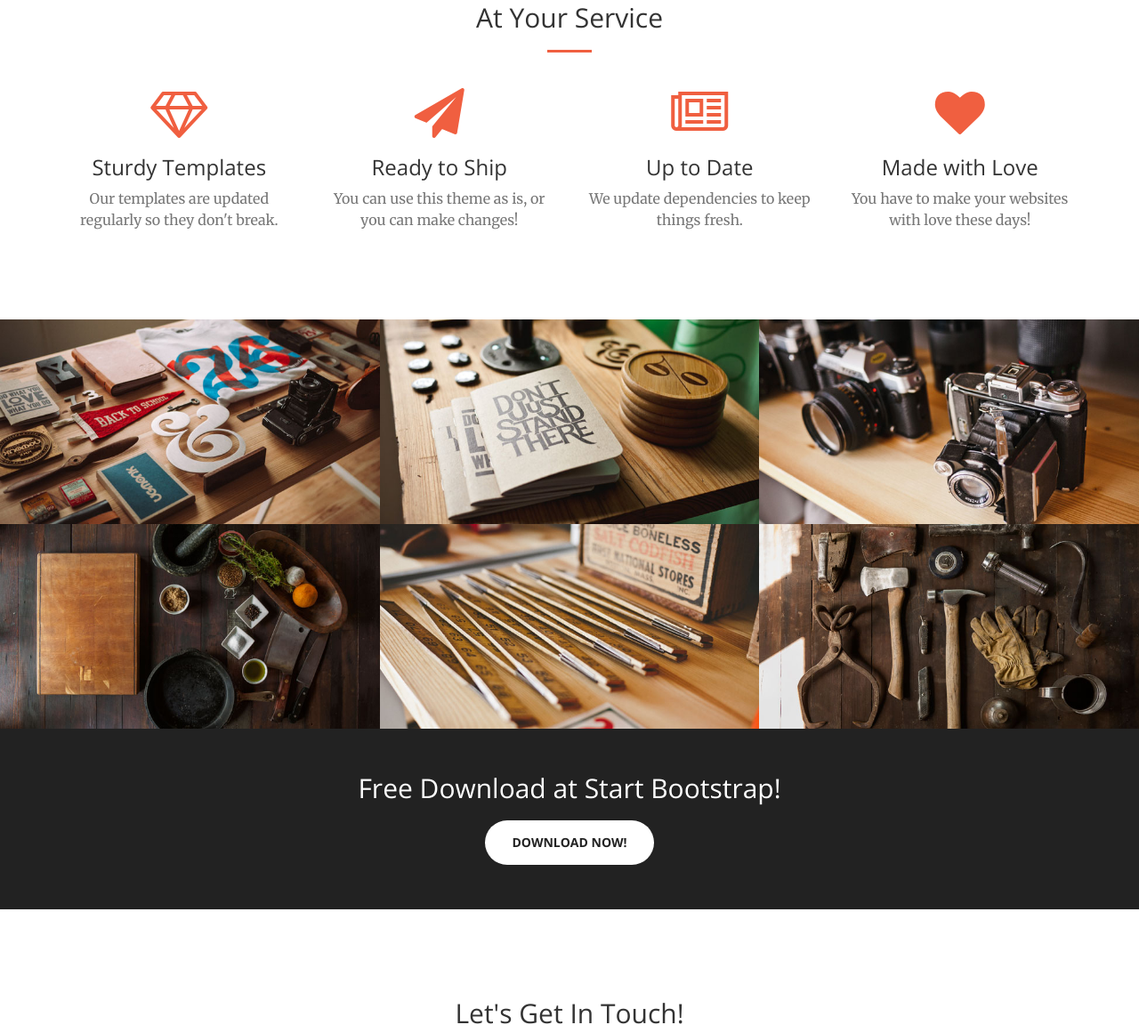
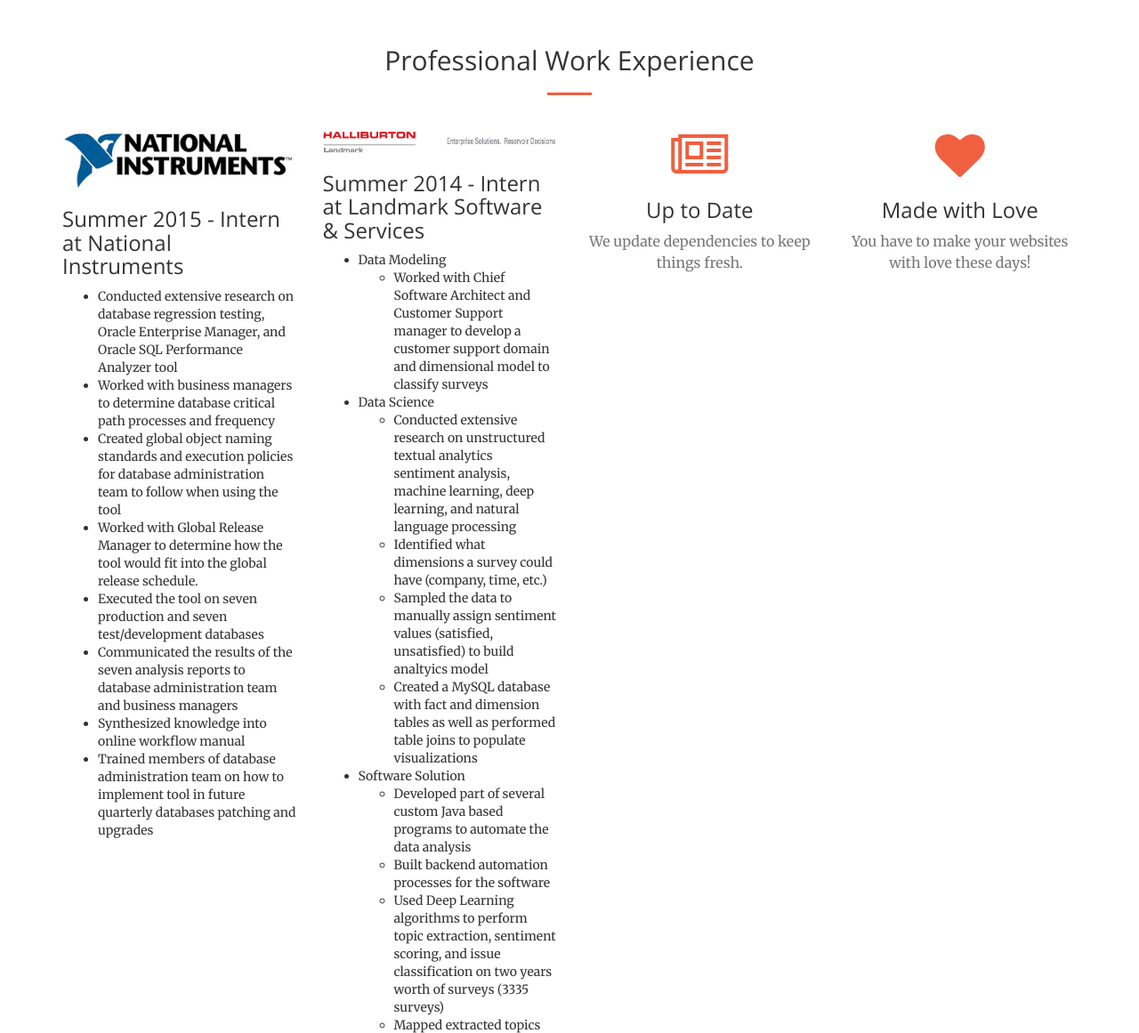
Before and after one commit to scmuncey/scmuncey.github.io, a plain HTML site: page index.html in a window 1280 px wide. Shown: the part 1339-2500 px from the top of the page at 89% size. Drawn offline with nearby package versions, Linux system fonts and the light colour scheme.

Commit message:
Experience Update

```diff
--- a/index.html
+++ b/index.html
@@ -59,7 +59,7 @@
                         <a class="page-scroll" href="#experience">Work Experience</a>
                     </li>
                     <li>
-                        <a class="page-scroll" href="#portfolio">Data Science</a>
+                        <a class="page-scroll" href="#portfolio">Projects</a>
                     </li>
                     <li>
                         <a class="page-scroll" href="#contact">Contact</a>
@@ -88,7 +88,7 @@
                 <div class="col-lg-8 col-lg-offset-2 text-center">
                     <h2 class="section-heading">About Me</h2>
                     <hr class="light">
-                    <p class="text-faded">I am currently a last semester senior at the <a href="http://www.utexas.edu/">University of Texas at Austin</a> and will start my first full-time job at <a href="http://www.ni.com/en-us.html">National Instruments</a> as a Programmer Analyst. I have a huge passion for working with data and love working through large datasets to find interesting trends and correlations. I am happily engaged to my fianc&#233;e Sara and excited to see where my professional career takes me!</p>
+                    <p class="text-faded">I am currently a last semester senior at the <a href="http://www.utexas.edu/">University of Texas at Austin</a> and will start my first full-time job at <a href="http://www.ni.com/en-us.html">National Instruments</a> as a Programmer Analyst. I have a huge passion for working with data and love working through large datasets to find interesting trends and correlations. This passion was influenced and encouraged by my former boss and mentor, <a href="https://www.linkedin.com/in/keshava-rangarajan-abab391">Keshava Rangarajan</a>. I am happily engaged to my fianc&#233;e Sara and excited to see where my professional career takes me!</p>
                     <a href="./blog.html" class="btn btn-default btn-xl">See my blog!</a>
                 </div>
             </div>
@@ -99,25 +99,58 @@
         <div class="container">
             <div class="row">
                 <div class="col-lg-12 text-center">
-                    <h2 class="section-heading">At Your Service</h2>
+                    <h2 class="section-heading">Professional Work Experience</h2>
                     <hr class="primary">
                 </div>
             </div>
         </div>
         <div class="container">
             <div class="row">
-                <div class="col-lg-3 col-md-6 text-center">
+				<!--National Instruments Experience-->
+                <div class="col-lg-3 col-md-6 text-left">
                     <div class="service-box">
-                        <i class="fa fa-4x fa-diamond wow bounceIn text-primary"></i>
-                        <h3>Sturdy Templates</h3>
-                        <p class="text-muted">Our templates are updated regularly so they don't break.</p>
+                        <img class="img-responsive img-rounded" src="./img/experience/NI_logo.jpg"alt="National Instruments">
+                        <h3>Summer 2015 - Intern at National Instruments </h3>
+                        <p class="text-muted">
+						<ul>
+						<li>Conducted extensive research on database regression testing, Oracle Enterprise Manager, and Oracle SQL Performance Analyzer tool</li>
+						<li>Worked with business managers to determine database critical path processes and frequency</li>
+						<li>Created global object naming standards and execution policies for database administration team to follow when using the tool</li>
+						<li>Worked with Global Release Manager to determine how the tool would fit into the global release schedule.</li>
+						<li>Executed the tool on seven production and seven test/development databases</li>
+						<li>Communicated the results of the seven analysis reports to database administration team and business managers</li>
+						<li>Synthesized knowledge into online workflow manual</li>
+<li>Trained members of database administration team on how to implement tool in future quarterly databases patching and upgrades</li>
+</ul>
+						</p>
                     </div>
                 </div>
-                <div class="col-lg-3 col-md-6 text-center">
+                <!--Halliburton Experience-->
+				<div class="col-lg-3 col-md-6 text-left">
                     <div class="service-box">
-                        <i class="fa fa-4x fa-paper-plane wow bounceIn text-primary" data-wow-delay=".1s"></i>
-                        <h3>Ready to Ship</h3>
-                        <p class="text-muted">You can use this theme as is, or you can make changes!</p>
+                        <img class="img-responsive img-rounded" src="./img/experience/HAL_logo.png"alt="Halliburton">
+                        <h3>Summer 2014 - Intern at Landmark Software & Services</h3>
+                        <p class="text-muted"><ul>
+						<li>Data Modeling</li>
+						<ul>
+						<li>Worked with Chief Software Architect and Customer Support manager to develop a customer support domain and dimensional model to classify surveys </li>
+						</ul>
+						<li>Data Science</li>
+						<ul>
+						<li>Conducted extensive research on unstructured textual analytics sentiment analysis, machine learning, deep learning, and natural language processing</li>
+						<li>Identified what dimensions a survey could have (company, time, etc.)</li>
+						<li>Sampled the data to manually assign sentiment values (satisfied, unsatisfied) to build analtyics model</li>
+						<li>Created a MySQL database with fact and dimension tables as well as performed table joins to populate visualizations</li>
+						</ul>
+						<li>Software Solution</li>
+						<ul>
+						<li>Developed part of several custom Java based programs to automate the data analysis</li>
+						<li>Built backend automation processes for the software</li>
+						<li>Used Deep Learning algorithms to perform topic extraction, sentiment scoring, and issue classification on two years worth of surveys (3335 surveys)</li>
+						<li>Mapped extracted topics that were client specific vernacular to Customer Support domain specific taxonomies.</li>
+						<li>Presented findings to Customer Support management team and developed solution approach to address unresolved software challenges</li>
+						</ul>
+						</ul></p>
                     </div>
                 </div>
                 <div class="col-lg-3 col-md-6 text-center">
```
Also changed, not shown: img/experience/HAL_logo.png (added), img/experience/NI_logo.JPG (added).
